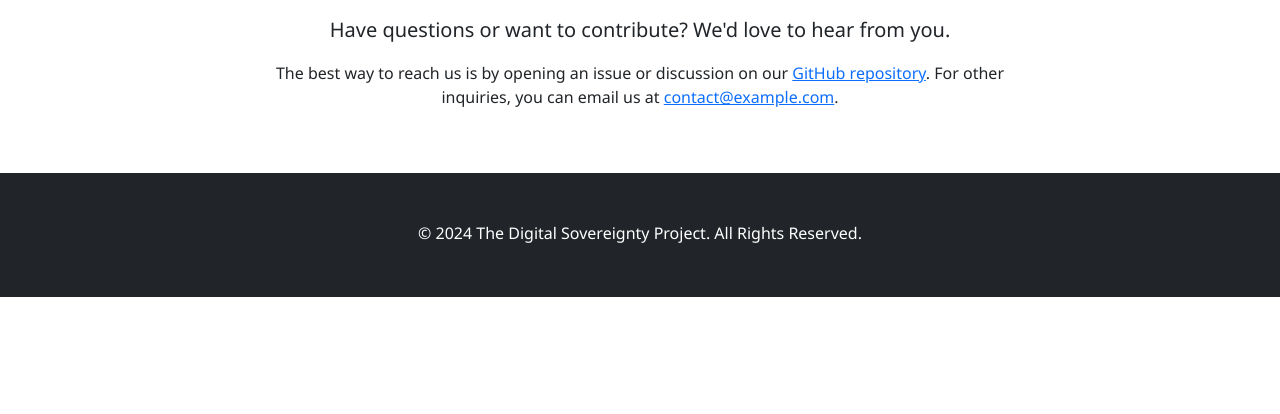
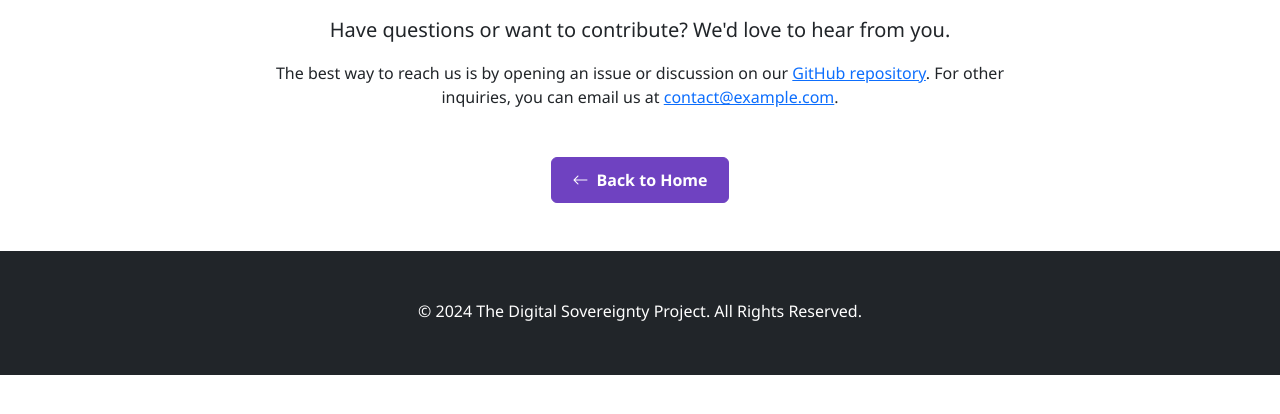
Before and after one commit to JamesTheGiblet/Interactive-README-Generator-with-AI, a plain HTML site: page contact.html in a window 1280 px wide. Shown: the part 198-612 px from the top of the page. Drawn offline with nearby package versions, Linux system fonts and the light colour scheme.

Commit message:
feat: Add "Back to Home" button to contact, privacy, and terms pages

```diff
--- a/contact.html
+++ b/contact.html
@@ -23,6 +23,9 @@
                 <h1 class="section-title">Contact Us</h1>
                 <p class="lead text-center">Have questions or want to contribute? We'd love to hear from you.</p>
                 <p class="text-center">The best way to reach us is by opening an issue or discussion on our <a href="https://github.com/jamesthegiblet/Interactive-README-Generator-with-AI-Pro" target="_blank" rel="noopener noreferrer">GitHub repository</a>. For other inquiries, you can email us at <a href="mailto:contact@example.com">contact@example.com</a>.</p>
+                <div class="text-center mt-5">
+                    <a href="index.html" class="btn btn-primary"><i class="bi bi-arrow-left me-2"></i>Back to Home</a>
+                </div>
             </div>
         </div>
     </main>
```
Also changed, not shown: privacy.html (+3 -0 lines), terms.html (+3 -0 lines).
